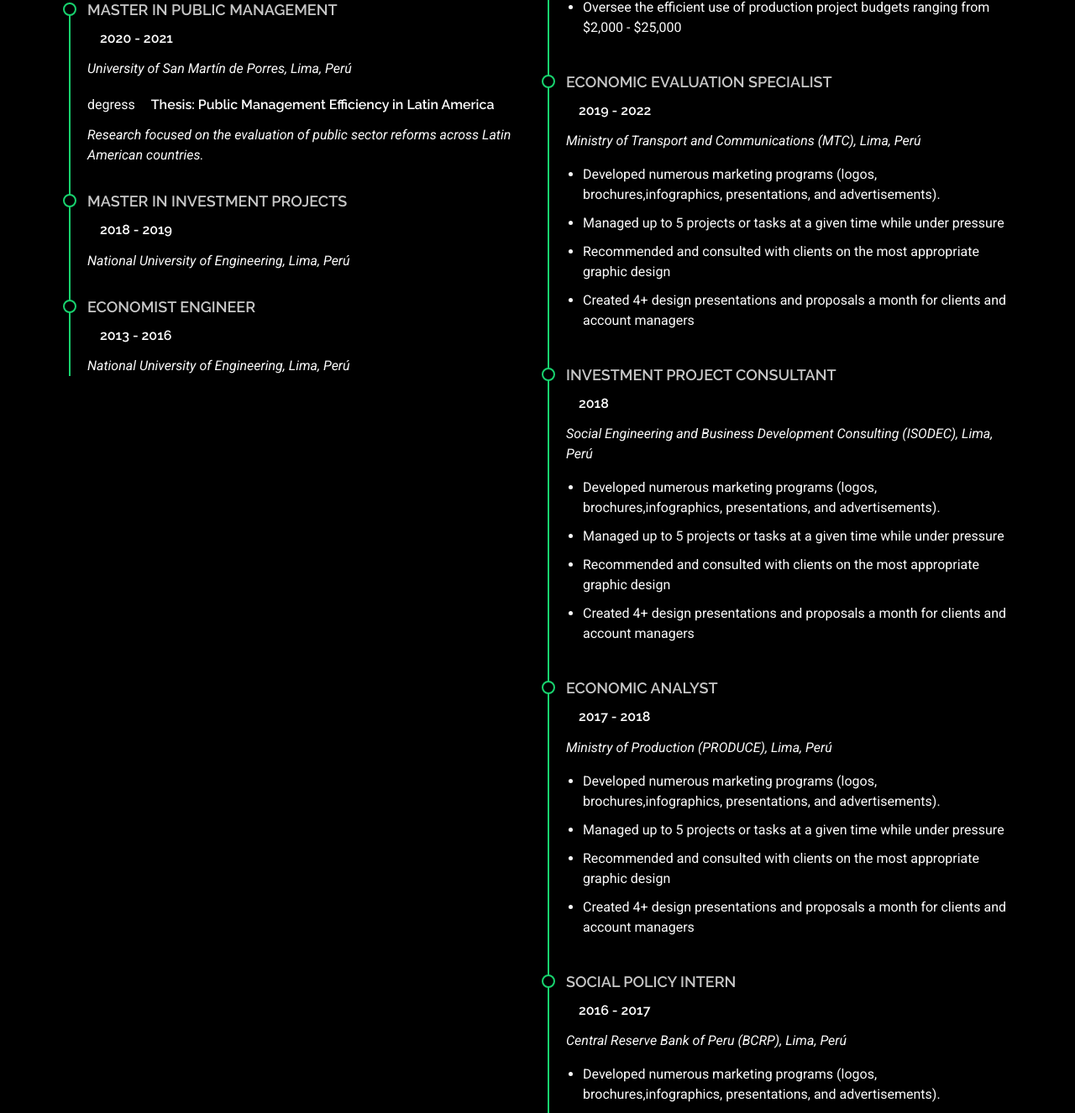
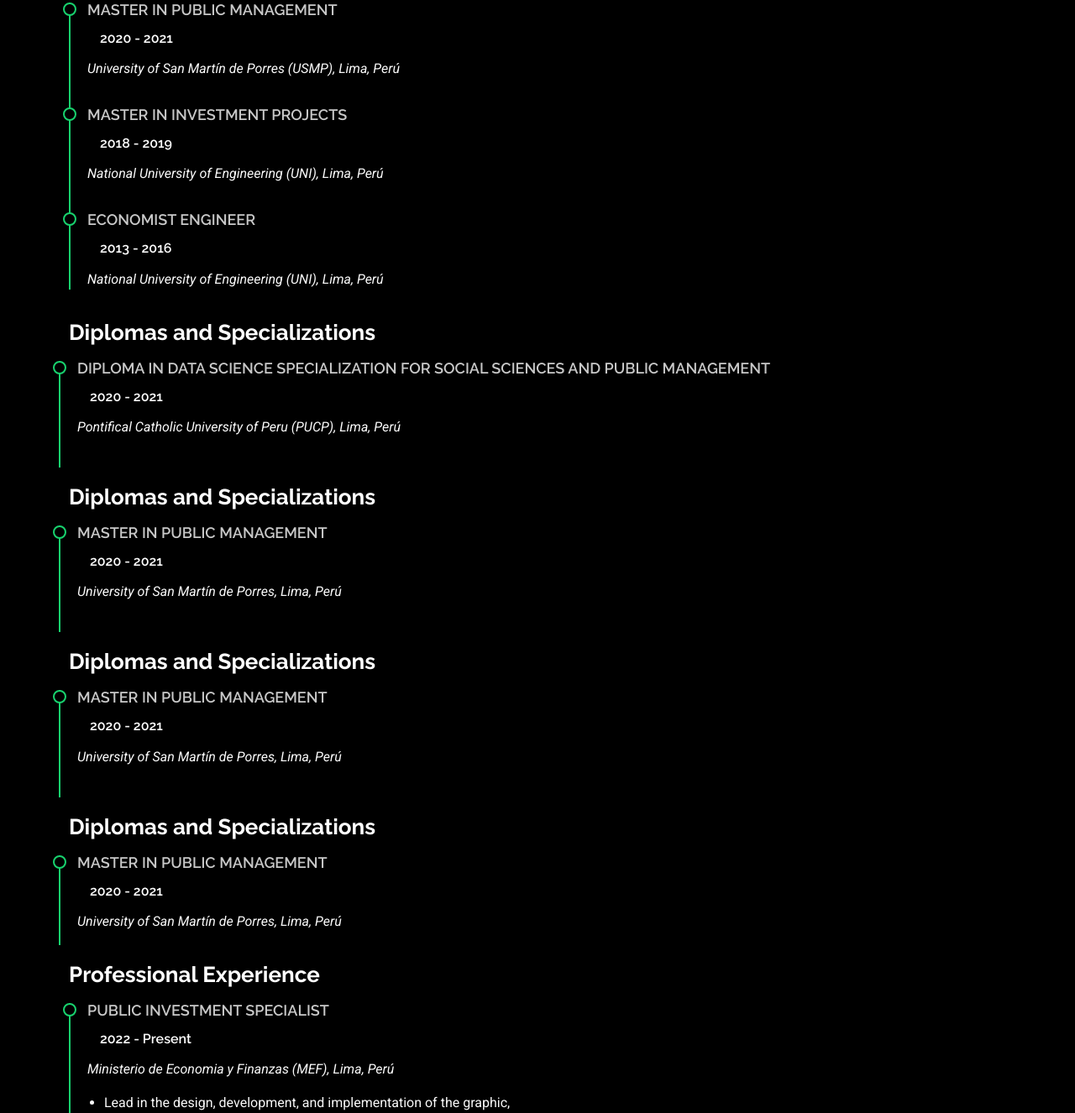
Before and after one commit to alexeiggg/Alexsander_CV, a plain HTML site: page resume.html in a window 1280 px wide. Shown: the part 772-2098 px from the top of the page at 84% size. Drawn offline with Linux system fonts and the light colour scheme.

Commit message:
Update resume.html

```diff
--- a/resume.html
+++ b/resume.html
@@ -127,23 +127,52 @@
             <div class="resume-item">
               <h4>Master in Public Management</h4>
               <h5>2020 - 2021</h5>
-              <p><em>University of San Martín de Porres, Lima, Perú</em></p>
-
-              degress
-              <h5>Thesis: Public Management Efficiency in Latin America</h5>
-              <p><em>Research focused on the evaluation of public sector reforms across Latin American countries.</em></p>
+              <p><em>University of San Martín de Porres (USMP), Lima, Perú</em></p>
             </div><!-- Edn Resume Item -->
 
             <div class="resume-item">
               <h4>Master in Investment Projects</h4>
               <h5>2018 - 2019</h5>
-              <p><em>National University of Engineering, Lima, Perú</em></p>
+              <p><em>National University of Engineering (UNI), Lima, Perú</em></p>
             </div><!-- Edn Resume Item -->
 
             <div class="resume-item">
               <h4>Economist Engineer</h4>
               <h5>2013 - 2016</h5>
-              <p><em>National University of Engineering, Lima, Perú</em></p>
+              <p><em>National University of Engineering (UNI), Lima, Perú</em></p>
+            </div><!-- Edn Resume Item -->
+
+
+
+
+          </div>
+
+            <h3 class="resume-title">Diplomas and Specializations</h3>
+            <div class="resume-item">
+              <h4>Diploma in Data Science Specialization for Social Sciences and Public Management</h4>
+              <h5>2020 - 2021</h5>
+              <p><em>Pontifical Catholic University of Peru (PUCP), Lima, Perú</em></p>
+            </div><!-- Edn Resume Item -->
+
+            <h3 class="resume-title">Diplomas and Specializations</h3>
+            <div class="resume-item">
+              <h4>Master in Public Management</h4>
+              <h5>2020 - 2021</h5>
+              <p><em>University of San Martín de Porres, Lima, Perú</em></p>
+            </div><!-- Edn Resume Item -->
+
+            <h3 class="resume-title">Diplomas and Specializations</h3>
+            <div class="resume-item">
+              <h4>Master in Public Management</h4>
+              <h5>2020 - 2021</h5>
+              <p><em>University of San Martín de Porres, Lima, Perú</em></p>
+            </div><!-- Edn Resume Item -->
+
+            <h3 class="resume-title">Diplomas and Specializations</h3>
+            <div class="resume-item">
+              <h4>Master in Public Management</h4>
+              <h5>2020 - 2021</h5>
+              <p><em>University of San Martín de Porres, Lima, Perú</em></p>
             </div><!-- Edn Resume Item -->
 
           </div>
```
